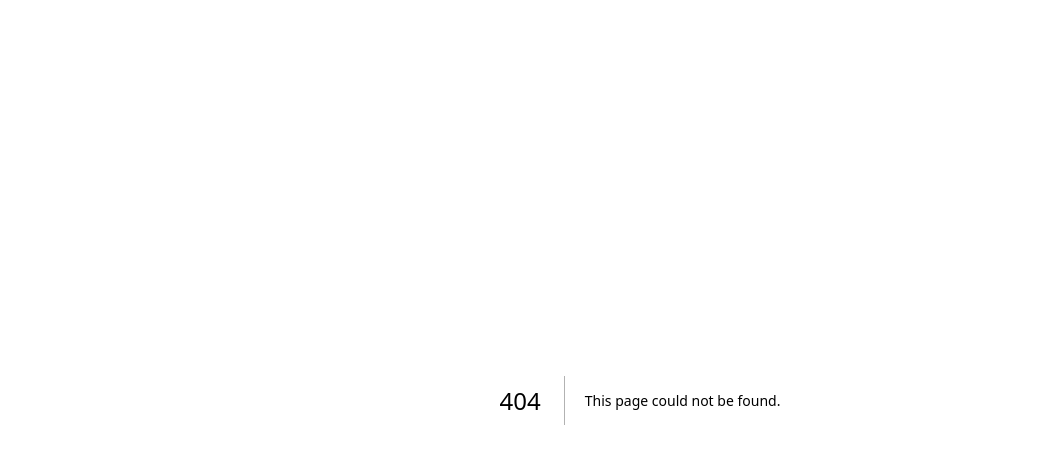
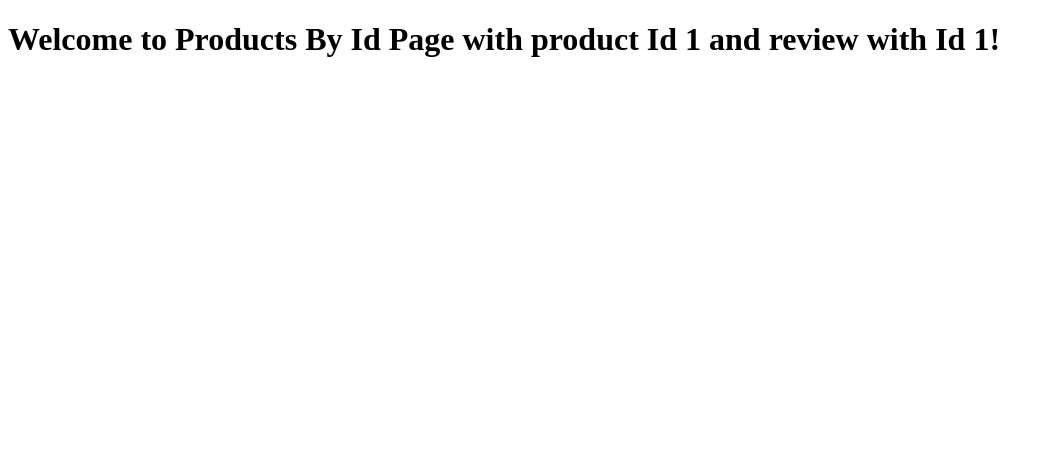
Before and after one commit to Shinia-Gupta/Project_Next15, a Next.js app: page /products/1/reviews/1 in a window 1280 px wide. Before the commit this address had no page. Shown: the top 464 px of the page, without its empty margins (0-1053 px from the left). Built offline with nearby package versions, Linux system fonts and the light colour scheme.

Commit message:
Nested Dynamic Route with Server Component

```diff
--- a/src/app/products/[id]/page.tsx
+++ b/src/app/products/[id]/page.tsx
@@ -1,3 +1,5 @@
+//Server Component
+
 export default async function ProductsById({
     params
 }:{
--- /dev/null
+++ b/src/app/products/[id]/reviews/[reviewId]/page.tsx
@@ -0,0 +1,13 @@
+//Server Component
+export default async function ProductsById({
+    params
+}:{
+  params:Promise<{id:string,reviewId:string}>
+}) {
+  const {id,reviewId}=await params;
+  return (
+    <main>
+      <h1>Welcome to Products By Id Page with product Id {id} and review with Id {reviewId}!</h1>
+    </main>
+  );
+}
```
